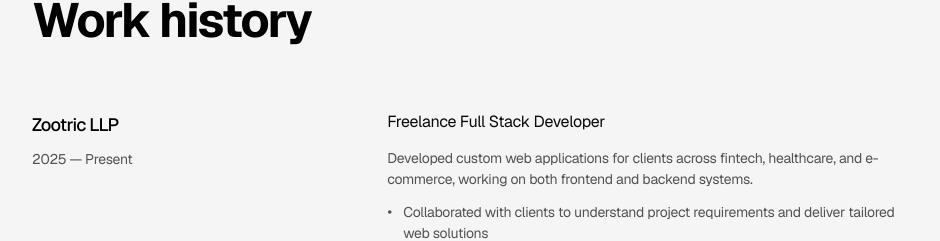
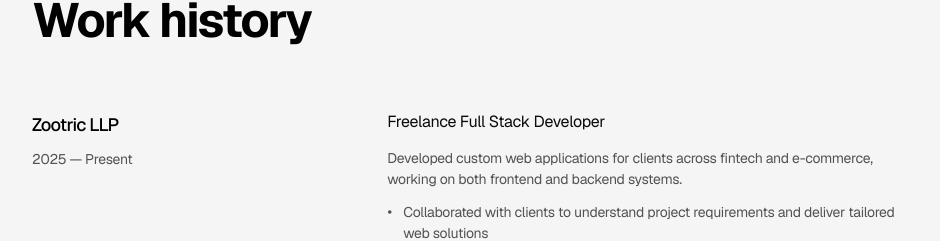
Before and after one commit to abouthashir/portfolio, a React (Vite) app: page / in a window 1280 px wide. Shown: the part 2378-2619 px from the top of the page, without its empty margins (164-1104 px from the left). Built offline with nearby package versions, Linux system fonts and the light colour scheme.

Commit message:
Refine Work History content

```diff
--- a/src/components/WorkHistory.tsx
+++ b/src/components/WorkHistory.tsx
@@ -10,8 +10,8 @@
     {
         company: 'Zootric LLP',
         period: '2025 — Present',
-        role: ' Freelance Full Stack Developer',
-        summary: 'Developed custom web applications for clients across fintech, healthcare, and e-commerce, working on both frontend and backend systems.',
+        role: 'Freelance Full Stack Developer',
+        summary: 'Developed custom web applications for clients across fintech and e-commerce, working on both frontend and backend systems.',
         highlights: [
             'Collaborated with clients to understand project requirements and deliver tailored web solutions',
             'Built and maintained scalable backend systems using ASP.NET Core and SQL Server, implementing REST APIs for data access and business logic',
```
Also changed, not shown: 1 other file (tests, documents, lock files or other folders).
